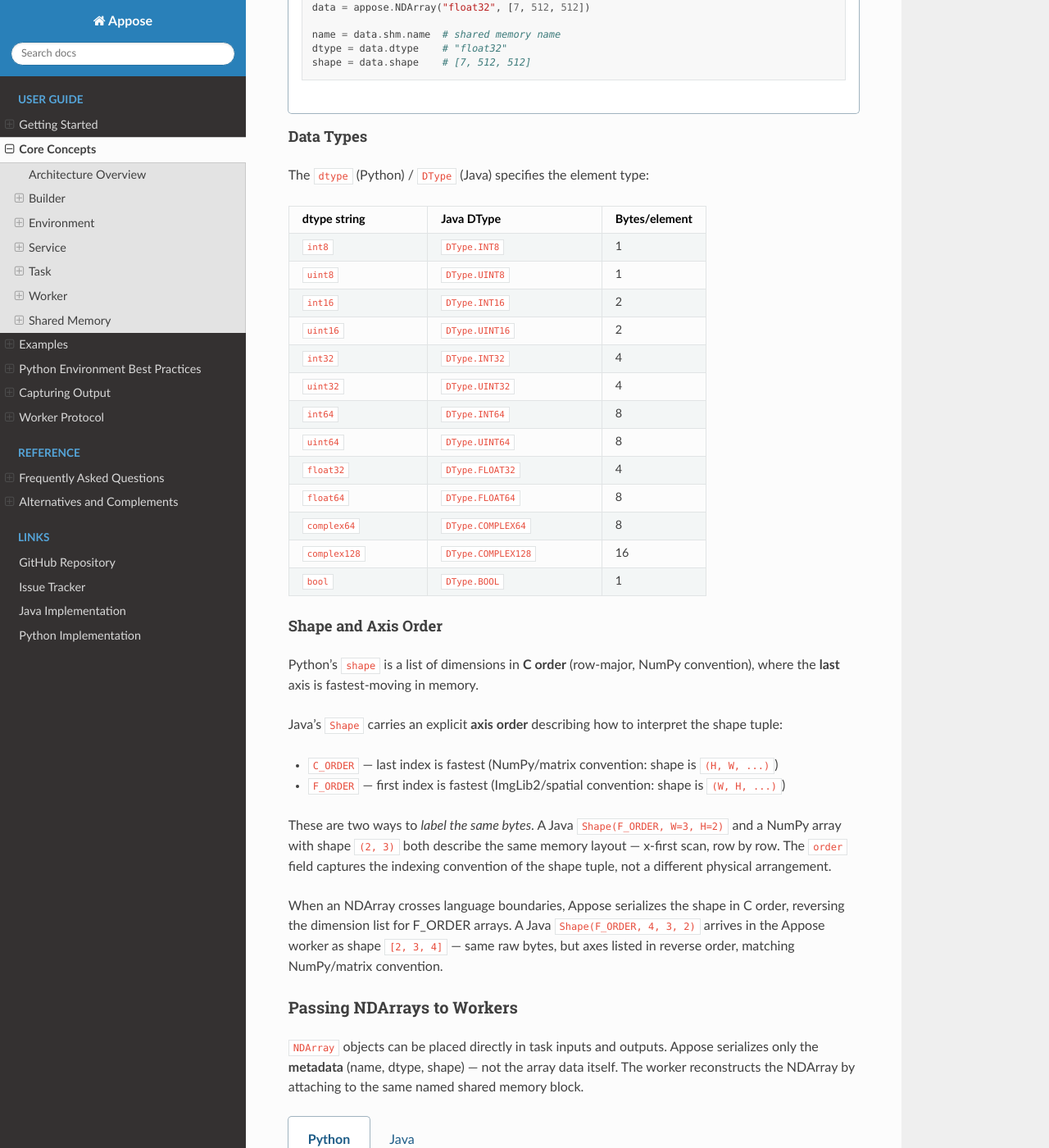
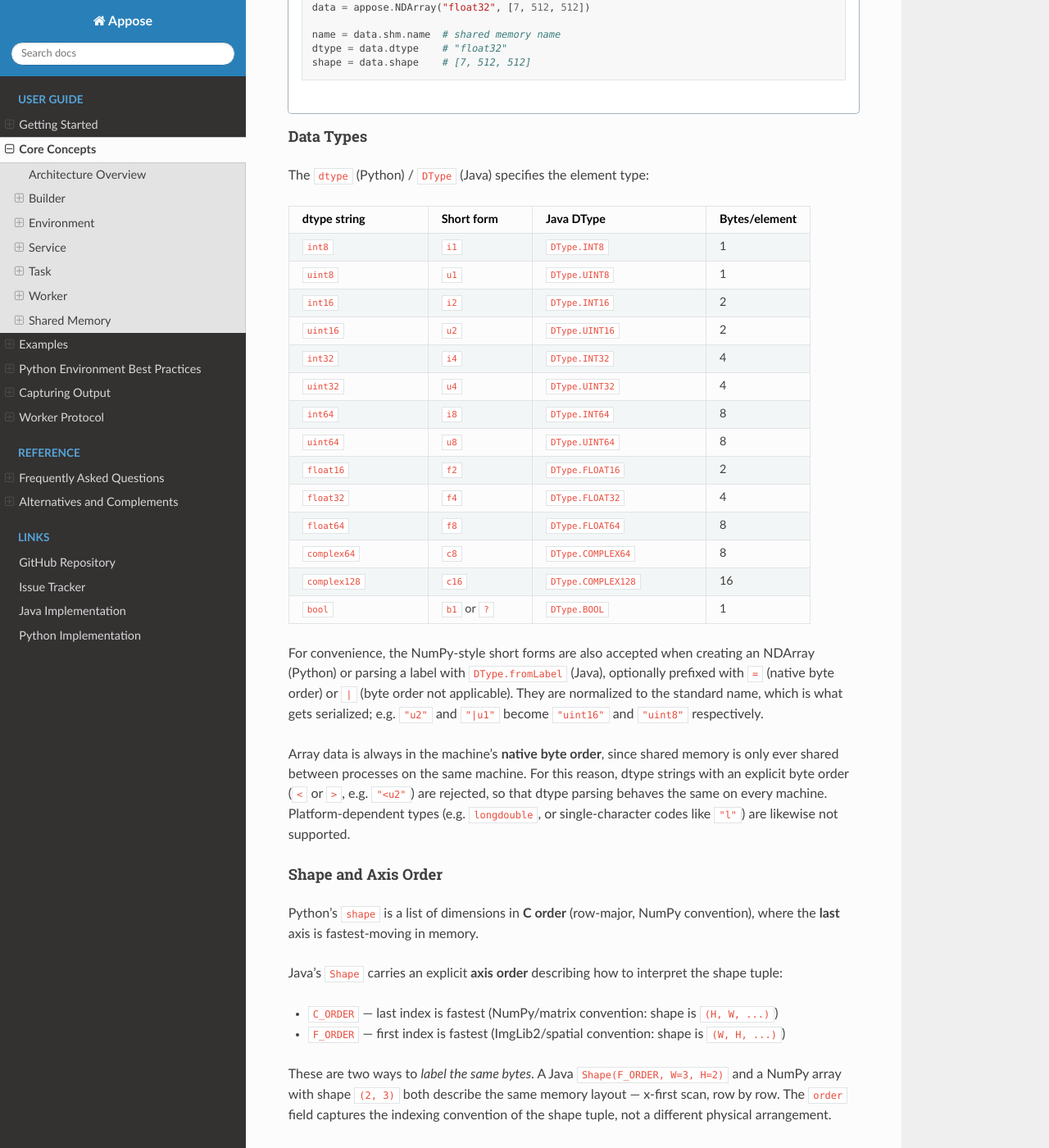
Before and after one commit to apposed/appose, a Sphinx documentation site: the page built from docs/core-concepts.rst, in a window 1280 px wide and 1400 px high, scrolled down 8859 px. Shown: the whole window at 82% size. Built offline with Sphinx 7.4.7 and the Read the Docs theme 3.1.0, drawn with Linux system fonts in a browser that asks for light colours.

Commit message:
Document dtype short forms and native byte order
Co-Authored-By: Claude Opus 5.5 <noreply@anthropic.com>

```diff
--- a/docs/core-concepts.rst
+++ b/docs/core-concepts.rst
@@ -668,50 +668,72 @@ The ``dtype`` (Python) / ``DType`` (Java) specifies the element type:
 
 .. list-table::
    :header-rows: 1
-   :widths: 20 25 15
+   :widths: 20 15 25 15
 
    * - dtype string
+     - Short form
      - Java DType
      - Bytes/element
    * - ``int8``
+     - ``i1``
      - ``DType.INT8``
      - 1
    * - ``uint8``
+     - ``u1``
      - ``DType.UINT8``
      - 1
    * - ``int16``
+     - ``i2``
      - ``DType.INT16``
      - 2
    * - ``uint16``
+     - ``u2``
      - ``DType.UINT16``
      - 2
    * - ``int32``
+     - ``i4``
      - ``DType.INT32``
      - 4
    * - ``uint32``
+     - ``u4``
      - ``DType.UINT32``
      - 4
    * - ``int64``
+     - ``i8``
      - ``DType.INT64``
      - 8
    * - ``uint64``
+     - ``u8``
      - ``DType.UINT64``
      - 8
+   * - ``float16``
+     - ``f2``
+     - ``DType.FLOAT16``
+     - 2
    * - ``float32``
+     - ``f4``
      - ``DType.FLOAT32``
      - 4
    * - ``float64``
+     - ``f8``
      - ``DType.FLOAT64``
      - 8
    * - ``complex64``
+     - ``c8``
      - ``DType.COMPLEX64``
      - 8
    * - ``complex128``
+     - ``c16``
      - ``DType.COMPLEX128``
      - 16
    * - ``bool``
+     - ``b1`` or ``?``
      - ``DType.BOOL``
      - 1
+
+For convenience, the NumPy-style short forms are also accepted when creating an NDArray (Python) or parsing a label with ``DType.fromLabel`` (Java), optionally prefixed with ``=`` (native byte order) or ``|`` (byte order not applicable). They are normalized to the standard name, which is what gets serialized; e.g. ``"u2"`` and ``"|u1"`` become ``"uint16"`` and ``"uint8"`` respectively.
+
+Array data is always in the machine's **native byte order**, since shared memory is only ever shared between processes on the same machine. For this reason, dtype strings with an explicit byte order (``<`` or ``>``, e.g. ``"<u2"``) are rejected, so that dtype parsing behaves the same on every machine. Platform-dependent types (e.g. ``longdouble``, or single-character codes like ``"l"``) are likewise not supported.
 
 Shape and Axis Order
 """"""""""""""""""""
```
